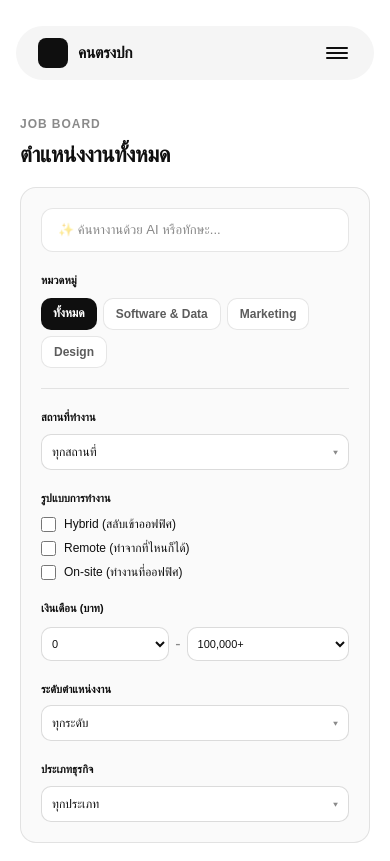
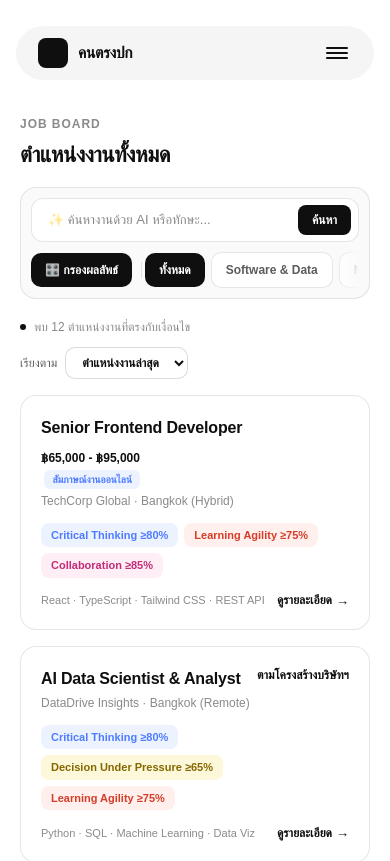
Before and after one commit to Watcharapol-Frong/Khon-Tong-Pok, a Next.js app: page /job in a window 390 px wide. Shown: the top 861 px of the page. Built offline with nearby package versions, Linux system fonts and the light colour scheme; a web font is replaced by a local one.

Commit message:
Use the compact home-page filter bar on mobile for the job board
The always-expanded sidebar took too much vertical space on small
screens. Below lg, swap it for the same search + quick-tabs + popup
filter panel pattern used on the homepage; desktop keeps the locked
always-open sidebar unchanged.

```diff
--- a/src/app/job/page.tsx
+++ b/src/app/job/page.tsx
@@ -3,6 +3,7 @@
 import { useMemo, useState } from "react";
 import { Footer } from "@/components/Footer";
 import { JobCardWide } from "@/components/JobCardWide";
+import { JobFilterBar } from "@/components/JobFilterBar";
 import { JobFilterSidebar } from "@/components/JobFilterSidebar";
 import { Navbar } from "@/components/Navbar";
 import { useJobFilters } from "@/hooks/useJobFilters";
@@ -43,8 +44,15 @@ export default function JobBoardPage() {
           </h1>
         </div>
 
+        {/* Mobile/tablet: compact search + quick tabs + popup filter panel, same
+            pattern as the homepage, to save vertical space. Desktop keeps the
+            always-expanded locked sidebar. */}
+        <div className="flex-shrink-0 lg:hidden">
+          <JobFilterBar filters={filters} />
+        </div>
+
         <div className="flex min-h-0 flex-1 flex-col gap-6 pb-[clamp(40px,6vw,56px)] lg:flex-row lg:items-stretch lg:pb-6">
-          <aside className="thin-scrollbar w-full flex-shrink-0 lg:h-full lg:w-[30%] lg:overflow-y-auto lg:pr-1">
+          <aside className="thin-scrollbar hidden flex-shrink-0 lg:block lg:h-full lg:w-[30%] lg:overflow-y-auto lg:pr-1">
             <JobFilterSidebar filters={filters} />
           </aside>
 
```
